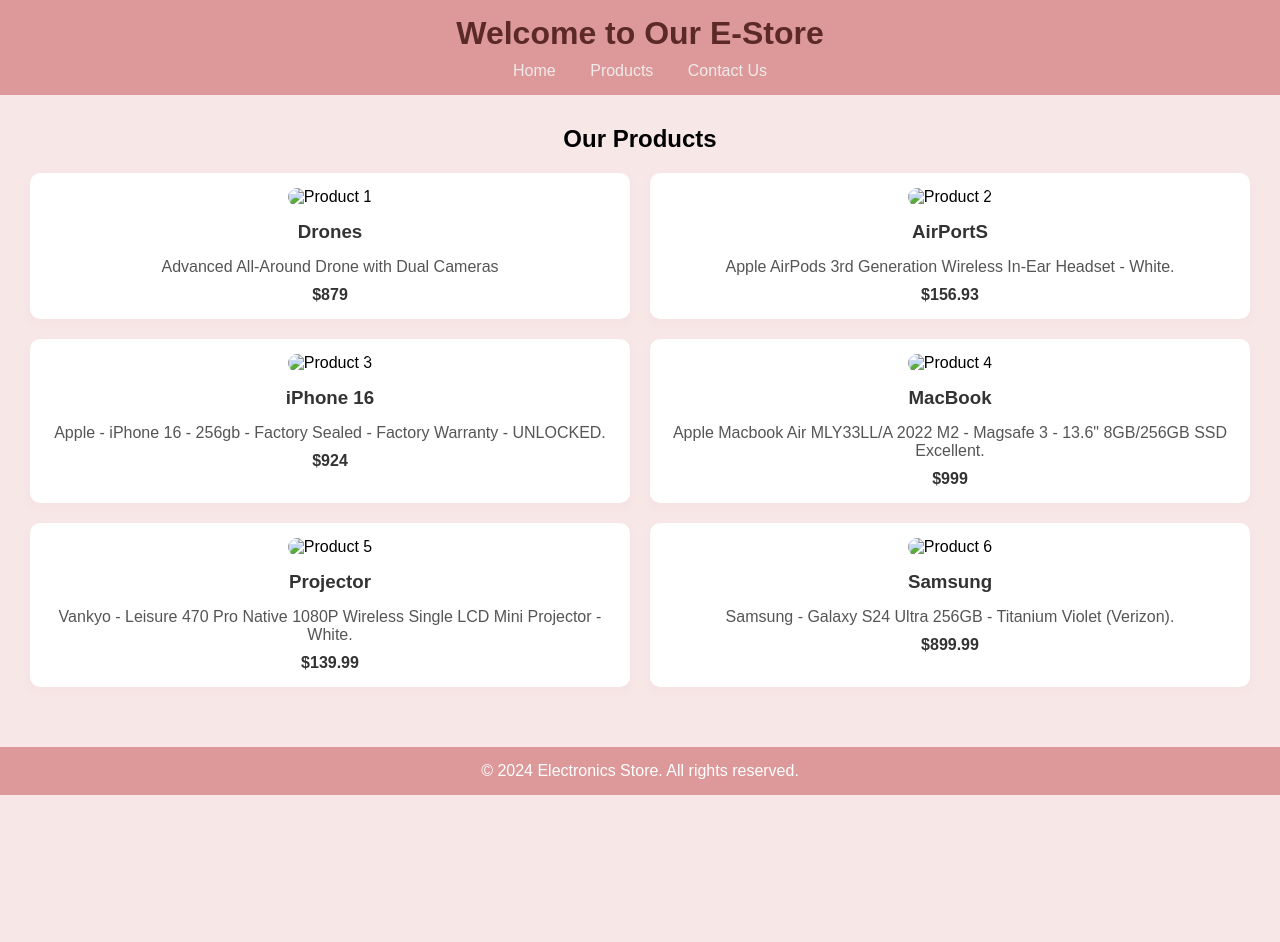
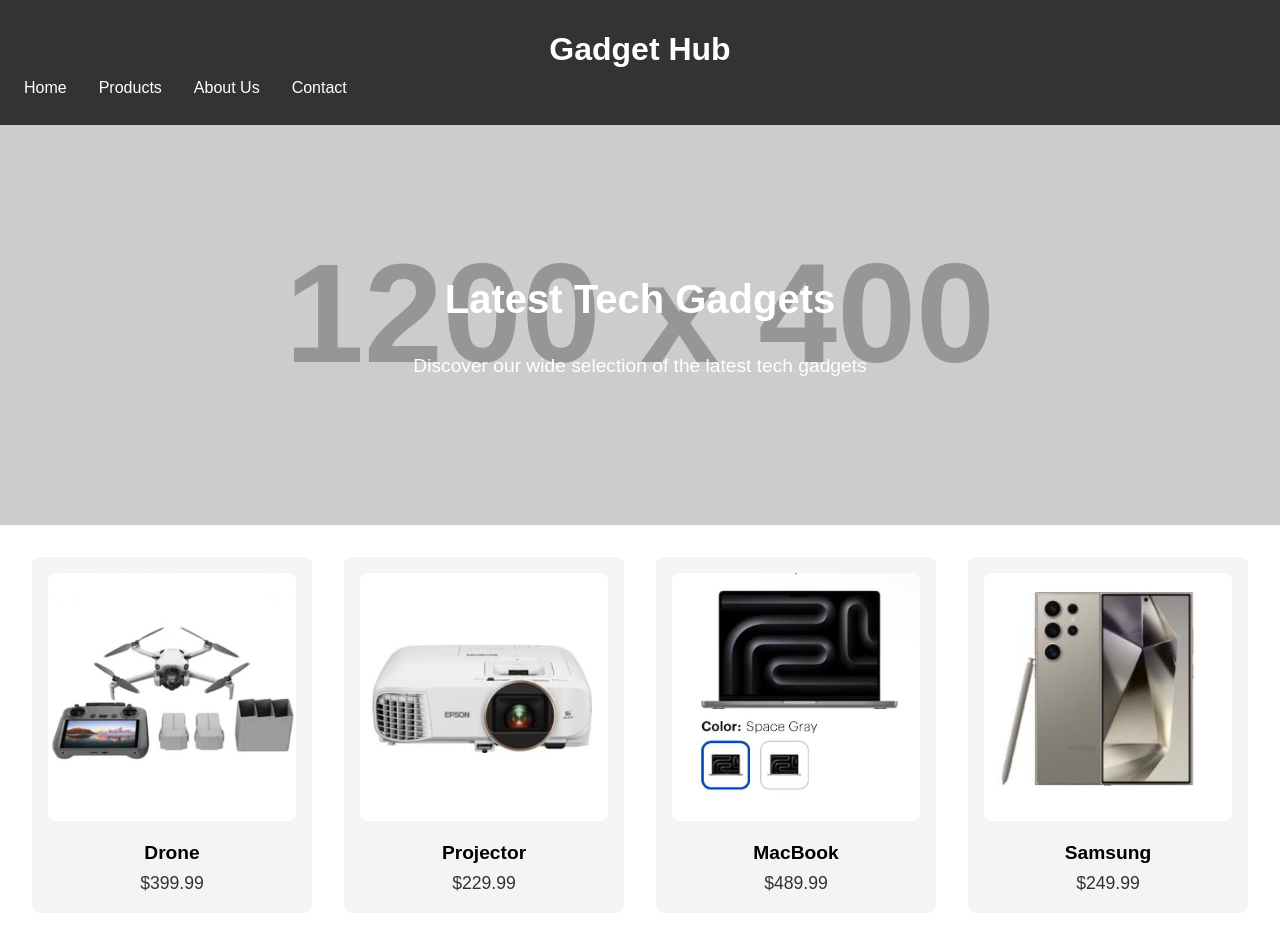
Before and after one commit to eudeyy85/SDA101_02240368, a plain HTML site: page Landing_page/landingpage.html in a window 1280 px wide. Shown: the top 942 px of the page. Before the commit the page ends 800 px from the top, so only its background shows below. Drawn offline with Linux system fonts and the light colour scheme; placeholder pictures from the web are drawn by us.

Commit message:
landing_page

```diff
--- a/Landing_page/landingpage.css
+++ b/Landing_page/landingpage.css
@@ -1,89 +1,121 @@
 * {
+    box-sizing: border-box;
     margin: 0;
     padding: 0;
-    box-sizing: border-box;
   }
-
   body {
     font-family: Arial, sans-serif;
-    background-color: #f7e7e7;
+    line-height: 1.6;
   }
 
   header {
-    background-color: #dd9999;
-    color: rgb(92, 41, 41);
-    padding: 15px 0;
+    background-color: #333;
+    color: #fff;
+    padding: 1em;
     text-align: center;
   }
-
-header h1 {
-    margin-bottom: 10px;
+  nav ul {
+    display: flex;
+    justify-content: center;
+    list-style: none;
+    gap: 1.5em;
+  }
+  nav ul li a {
+    color: #fff;
+    text-decoration: none;
+    font-size: 1.1em;
   }
 
-nav ul {
-    list-style-type: none;
-    padding: 0;
+  .product {
+    position: relative;
+    background-image: url('https://via.placeholder.com/1200x400');
+    background-size: cover;
+    background-position: center;
+    height: 50vh;
+    display: flex;
+    align-items: center;
+    justify-content: center;
+    color: #fff;
+    text-align: center;
+  }
+  .product h1 {
+    font-size: 2.5em;
+    margin-bottom: 0.5em;
+  }
+  .product p {
+    font-size: 1.2em;
   }
 
-nav ul li {
-    display: inline;
-    margin: 0 15px;
+  main {
+    padding: 2em;
+  }
+  .products-section {
+    display: grid;
+    grid-template-columns: 1fr 1fr;
+    gap: 2em;
+  }
+  .product-card {
+    background-color: #f4f4f4;
+    padding: 1em;
+    border-radius: 8px;
+    text-align: center;
+  }
+  .product-card img {
+    width: 100%;
+    height: auto;
+    border-radius: 8px;
+  }
+  .product-card h3 {
+    font-size: 1.2em;
+    margin-top: 0.5em;
+  }
+  .product-card p {
+    font-size: 1.1em;
+    color: #333;
   }
 
-nav ul li a {
-    color: rgb(240, 234, 234);
+  /* Footer Styles */
+  footer {
+    background-color: #333;
+    color: #fff;
+    text-align: center;
+    padding: 1em;
+    margin-top: 2em;
+  }
+  .footer-links {
+    display: flex;
+    justify-content: center;
+    list-style: none;
+    gap: 1.5em;
+    margin-bottom: 0.5em;
+  }
+  .footer-links li a {
+    color: #fff;
     text-decoration: none;
   }
 
-.product-section {
-    padding: 30px;
-    text-align: center;
+  /* Responsive Styles */
+  @media (min-width: 768px) {
+    .hero h1 {
+      font-size: 3em;
+    }
+    .products-section {
+      grid-template-columns: repeat(3, 1fr);
+    }
   }
 
-.product-section h2 {
-    margin-bottom: 20px;
+  @media (min-width: 1024px) {
+    nav ul {
+      justify-content: flex-start;
+      gap: 2em;
     }
-
-.product-grid {
-    display: grid;
-    grid-template-columns: repeat(auto-fit, minmax(400px, 1fr));
-    gap: 20px;
+    header {
+      padding: 1.5em;
     }
-
-.product-card {
-    background-color: white;
-    padding: 15px;
-    border-radius: 10px;
-    box-shadow: 0 4px 8px rgba(236, 183, 183, 0.1);
-    text-align: center;
+    .hero {
+      height: 60vh;
     }
-
-.product-card img {
-    width: 100%;
-    border-radius: 10px;
-    height: 400px;
-    object-fit: cover;
+    .products-section {
+      grid-template-columns: repeat(4, 1fr);
     }
-
-.product-card h3 {
-    margin: 15px 0;
-    color: #333;
   }
-
-.product-card p {
-    color: #555;
-    margin-bottom: 10px;
-}
-
-.product-card span {
-    font-weight: bold;
-    color: #333;
-}
-
-footer {
-    background-color: #dd9999;
-    color: white;
-    text-align: center;
-    padding: 15px 0;
-    margin-top: 30px;
-}
--- a/Landing_page/landingpage.html
+++ b/Landing_page/landingpage.html
@@ -8,65 +8,65 @@
 </head>
 <body>
     <header>
-        <h1>Welcome to Our E-Store</h1>
+        <h1>Gadget Hub</h1>
         <nav>
             <ul>
-                <li><a href="#">Home</a></li>
-                <li><a href="#">Products</a></li>
-                <li><a href="#">Contact Us</a></li>
+                <li>Home</li>
+                <li>Products</li>
+                <li>About Us</li>
+                <li>Contact</li>
             </ul>
         </nav>
     </header>
 
-    <section class="product-section">
-        <h2>Our Products</h2>
-        <div class="product-grid">
-            <div class="product-card">
-                <img src="WhatsApp Image 2024-09-28 at 14.57.26_1e5686eb.jpg" alt="Product 1">
-                <h3>Drones</h3>
-                <p>Advanced All-Around Drone with Dual Cameras</p>
-                <span>$879</span>
-            </div>
-
-            <div class="product-card">
-                <img src="WhatsApp Image 2024-09-28 at earports.jpg" alt="Product 2">
-                <h3>AirPortS</h3>
-                <p>Apple AirPods 3rd Generation Wireless In-Ear Headset - White.</p>
-                <span>$156.93</span>
-            </div>
-
-            <div class="product-card">
-                <img src="WhatsApp Image 2024-09-28 at iphone.jpg" alt="Product 3">
-                <h3>iPhone 16</h3>
-                <p>Apple - iPhone 16 - 256gb - Factory Sealed - Factory Warranty - UNLOCKED.</p>
-                <span>$924</span>
-            </div>
-
-            <div class="product-card">
-                <img src="WhatsApp Image 2024-09-28 at macbook.jpg" alt="Product 4">
-                <h3>MacBook</h3>
-                <p>Apple Macbook Air MLY33LL/A 2022 M2 - Magsafe 3 - 13.6" 8GB/256GB SSD Excellent.</p>
-                <span>$999</span>
-            </div>
-
-            <div class="product-card">
-                <img src="WhatsApp Image 2024-09-28 at projectors.jpg" alt="Product 5">
-                <h3>Projector</h3>
-                <p>Vankyo - Leisure 470 Pro Native 1080P Wireless Single LCD Mini Projector - White.</p>
-                <span>$139.99</span>
-            </div>
-
-            <div class="product-card">
-                <img src="WhatsApp Image 2024-09-28 at samsung.jpg" alt="Product 6">
-                <h3>Samsung</h3>
-                <p>Samsung - Galaxy S24 Ultra 256GB - Titanium Violet (Verizon).</p>
-                <span>$899.99</span>
-            </div>
+    <section class="product">
+        <div>
+            <h1>Latest Tech Gadgets</h1>
+            <p>Discover our wide selection of the latest tech gadgets</p>
         </div>
     </section>
+    <main>
+        <section id="products" class="products-section">
+            <div class="product-card">
+                <img src="drone.jpg" alt="Product 1">
+                <h3>Drone</h3>
+                <p>$399.99</p>
+            </div>
+            <div class="product-card">
+                <img src="projector.jpg" alt="Product 2">
+                <h3>Projector</h3>
+                <p>$229.99</p>
+            </div>
+            <div class="product-card">
+                <img src="mac.jpg" alt="Product 3">
+                <h3>MacBook</h3>
+                <p>$489.99</p>
+            </div>
+            <div class="product-card">
+                <img src="samsung.jpg" alt="Product 4">
+                <h3>Samsung</h3>
+                <p>$249.99</p>
+            </div>
+            <div class="product-card">
+                <img src="earport.jpg" alt="Product 5">
+                <h3>Earport</h3>
+                <p>$199.99</p>
+            </div>
+            <div class="product-card">
+                <img src="https://via.placeholder.com/150" alt="Product 6">
+                <h3>Product 6</h3>
+                <p>$59.99</p>
+            </div>
+        </section>
+    </main>
 
     <footer>
-        <p>&copy; 2024 Electronics Store. All rights reserved.</p>
+        <ul class="footer-links">
+            <li>Privacy Policy</a></li>
+            <li>Terms of Service</a></li>
+            <li>Social Media</a></li>
+        </ul>
+        <p>&copy; 2024 Gadget Hub. All rights reserved.</p>
     </footer>
 </body>
 </html>
```
Also changed, not shown: Exercise3.7_form/College Seminar Register.html (renamed from college_seminar_reg/College Seminar Register.html), Exercise3.7_form/seminar.css (renamed from college_seminar_reg/seminar.css), Landing_page/drone.jpg (renamed from WhatsApp Image 2024-09-28 at 14.57.26_1e5686eb.jpg), Landing_page/earport.jpg (renamed from WhatsApp Image 2024-09-28 at earports.jpg), Landing_page/iphone.jpg (renamed from WhatsApp Image 2024-09-28 at iphone.jpg), Landing_page/mac.jpg (renamed from WhatsApp Image 2024-09-28 at macbook.jpg), Landing_page/projector.jpg (renamed from WhatsApp Image 2024-09-28 at projectors.jpg), Landing_page/samsung.jpg (renamed from WhatsApp Image 2024-09-28 at samsung.jpg), 4 other files. Lines whose indentation alone changed are shown as unchanged.
